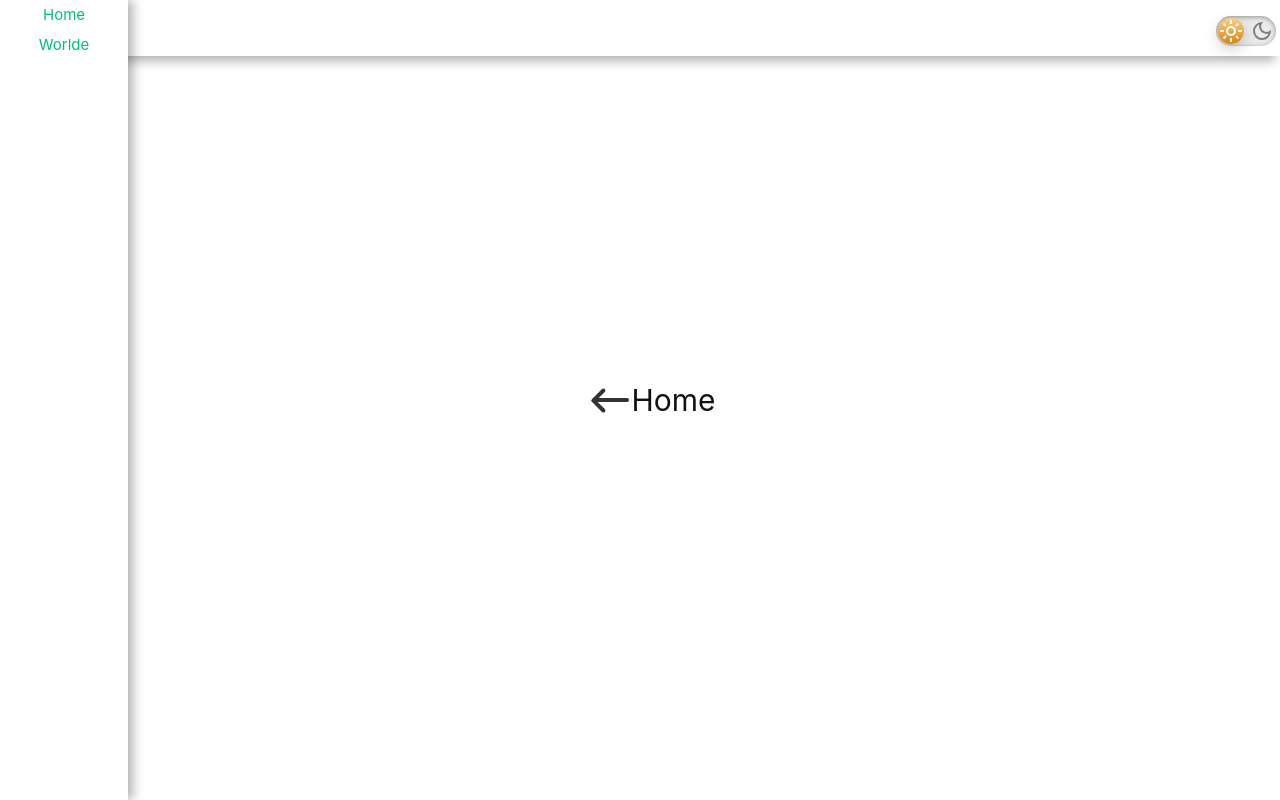
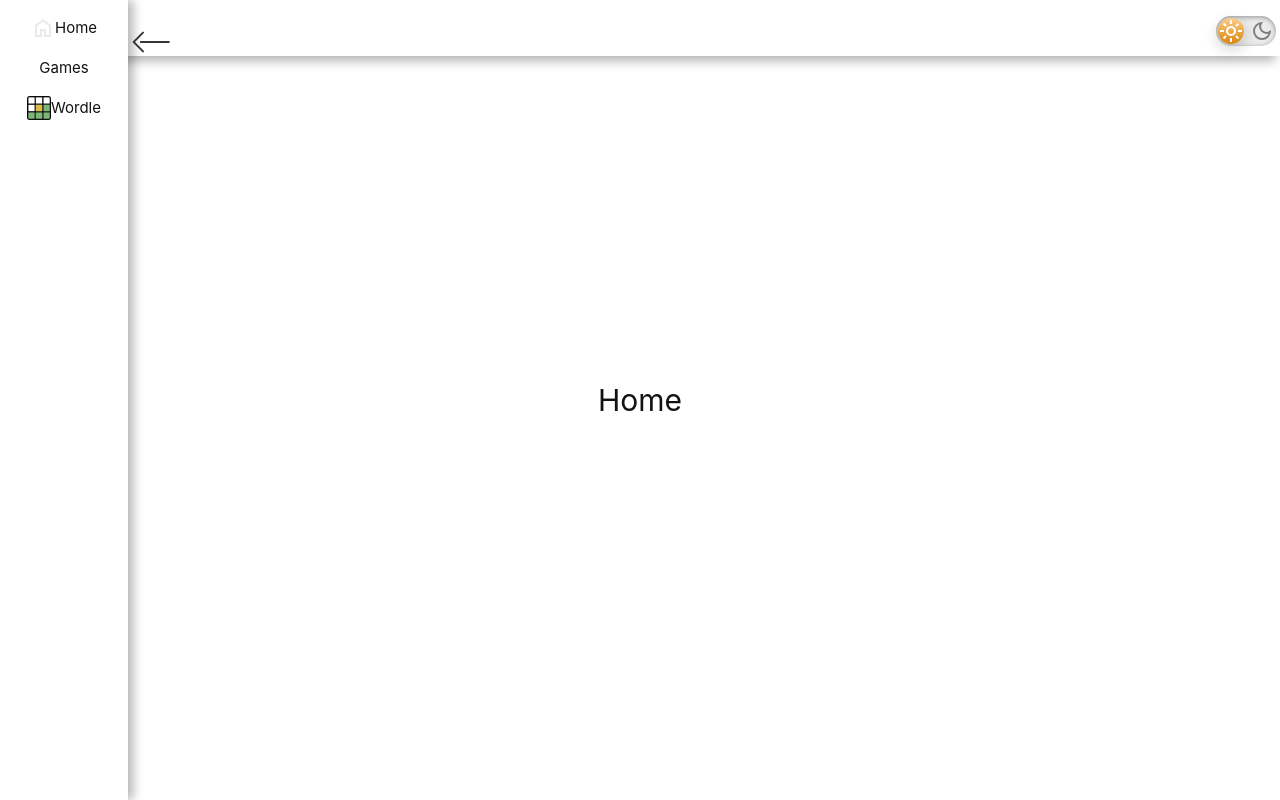
Before and after one commit to xanian7/wordle, a Vue app: page / in a window 1280 px wide. Built offline with nearby package versions, Linux system fonts and the light colour scheme.

Commit message:
check in i go to bed

```diff
--- a/src/components/NavBar.vue
+++ b/src/components/NavBar.vue
@@ -1,4 +1,7 @@
 <template>
+    <div class="container"
+        :class="[isDarkMode ? 'dark' : 'light', isOpen ? 'open' : 'close']"
+    >
     <div class="burger-icon"
         :class="{ active: isOpen }"
         @click="openMenu()">
@@ -10,20 +13,28 @@
             :class="{ 'line3-short': isOpen }"
         ></div>
     </div>
-    <div class="container"
-        :class="[isDarkMode ? 'dark' : 'light', isOpen ? 'open' : 'close']"
-    >
-        <RouterLink to="/">Home</RouterLink>
-        <RouterLink to="/wordle">Worlde</RouterLink>
+        <div class="nav-item" @click="goToRoute('home')">
+            <svg xmlns="http://www.w3.org/2000/svg" height="24px" viewBox="0 -960 960 960" width="24px" fill="#e8eaed"><path d="M240-200h120v-240h240v240h120v-360L480-740 240-560v360Zm-80 80v-480l320-240 320 240v480H520v-240h-80v240H160Zm320-350Z"/></svg>
+            <div>Home</div>
+        </div>
+        <div>
+            Games
+        </div>
+        <div class="nav-item" @click="goToRoute('wordle')">
+            <img src="/src/components/icons/64px-Wordle_Logo.svg.png" height="24px" width="24px"/>
+            <div>Wordle</div>
+        </div>
     </div>
 </template>
 
 <script>
 import { defineComponent, inject, ref } from 'vue'
+import { useRouter } from 'vue-router'
 
 export default defineComponent({
     name: 'NavBar',
     setup() {
+        const router = useRouter();
 
         const isDarkMode = inject('isDarkMode', ref(false));
 
@@ -32,10 +43,17 @@ export default defineComponent({
             isOpen.value = !isOpen.value;
             return !isOpen.value
         }
+
+        const goToRoute = (route) => {
+            router.push({ name: route })
+        }
+
         return {
             isDarkMode,
             isOpen,
+            router,
             openMenu,
+            goToRoute,
         }
     },
 })
@@ -63,21 +81,36 @@ export default defineComponent({
     }
 
     .burger-icon {
-        width: 35px;
-        height: 25px;
+        width: 30px;
+        height: 20px;
         display: flex;
         justify-content: space-between;
         flex-direction: column;
         cursor: pointer;
-        margin: 1rem;
+        margin: 2rem;
+        transform: translateX(8vw);
+        transition: 0.3s;
+        position: fixed;
+    }
+
+    .burger-icon.active {
+        transform: translateX(6vw);
     }
 
     .burger-line {
         width: 100%;
-        height: 4px;
+        height: 2px;
         background-color: #333;
         border-radius: 5px;
         transition: 0.5s;
+    }
+
+    .dark .burger-line {
+        background-color: white;
+    }
+
+    .dark .burger-icon:hover .burger-line {
+        background-color: #d3d3d3;
     }
 
     .burger-icon:hover .burger-line {
@@ -85,7 +118,7 @@ export default defineComponent({
     }
 
     .burger-icon.active .line1 {
-        transform: rotate(-45deg) translate(-10px, -2px);
+        transform: rotate(-45deg) translate(-10px, -4px);
         transition: 0.3s;
     }
 
@@ -101,7 +134,7 @@ export default defineComponent({
     }
 
     .burger-icon.active .line3 {
-        transform: rotate(45deg) translate(-10px, 2px);
+        transform: rotate(45deg) translate(-10px, 4px);
         transition: 0.3s;
     }
 
@@ -118,4 +151,34 @@ export default defineComponent({
     .close {
         transform: translate(-11vw);
     }
+
+    .dark {
+        background: #292929;
+        color: white;
+        transition: 0.3s;
+    }
+
+    .light {
+        background: white;
+        color: #121212;
+        transition: 0.3s;
+    }
+
+    .nav-item {
+        display: flex;
+        flex-direction: row;
+        align-items: center;
+        cursor: pointer;
+        padding: 0.5rem;
+        margin: 0.5rem;
+        border-radius: 5px;
+    }
+
+    .dark .nav-item:hover {
+        background: #414141;
+    }
+
+    .light .nav-item:hover {
+        background: #d3d3d3;
+    }
 </style>
--- a/src/components/ToggleButton.vue
+++ b/src/components/ToggleButton.vue
@@ -68,7 +68,7 @@ export default defineComponent ({
     input:checked + label:after {
         left: 58px;
         transform: translate(-100%);
-        background: linear-gradient(180deg, #777, #3a3a3a);
+        background: linear-gradient(180deg, #4834a0, #32236b);
     }
 
     label:active:after {
--- a/src/router/index.js
+++ b/src/router/index.js
@@ -11,7 +11,7 @@ const router = createRouter({
     },
     {
       path: '/wordle',
-      name: 'worlde',
+      name: 'wordle',
       // route level code-splitting
       // this generates a separate chunk (About.[hash].js) for this route
       // which is lazy-loaded when the route is visited.
```
Also changed, not shown: src/components/icons/64px-Wordle_Logo.svg.png (added), src/components/icons/home_24dp_E8EAED_FILL0_wght400_GRAD0_opsz24.svg (added).
